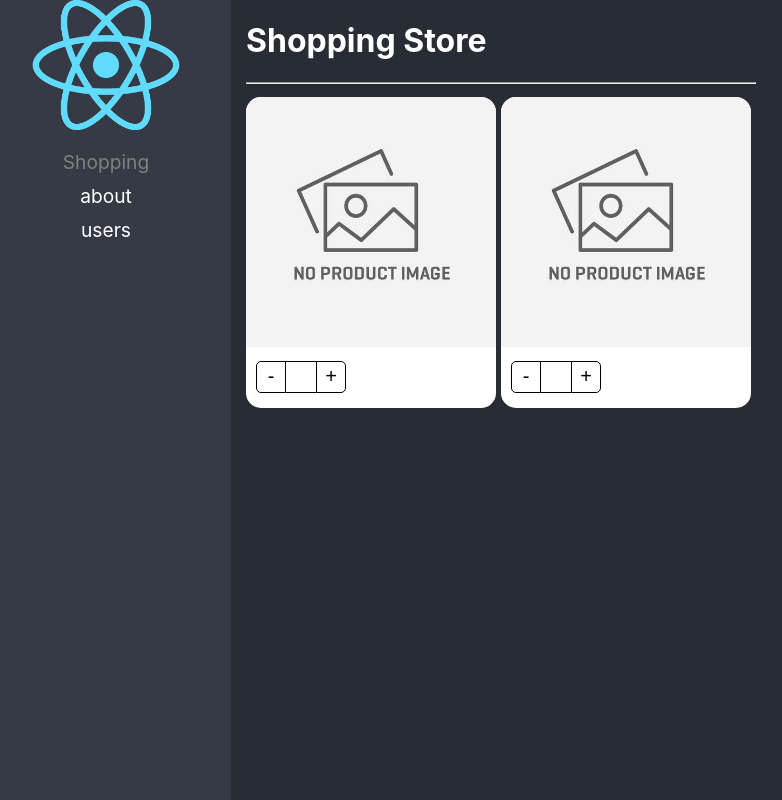
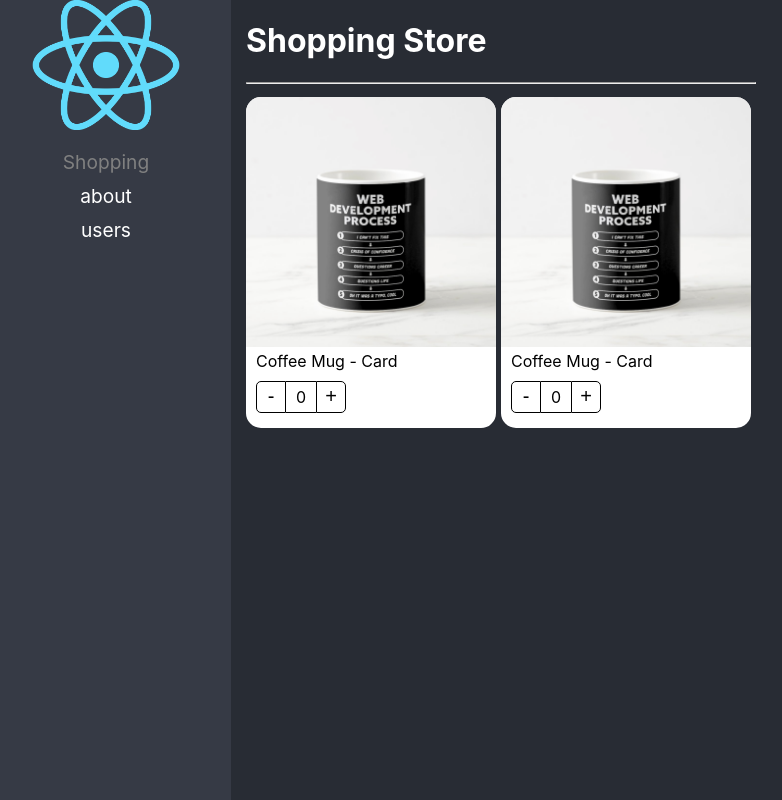
Before and after one commit to EricRusinque/react-app-adv, a React (Vite) app: page / in a window 1280 px wide. Shown: the whole page, without its empty margins (19-801 px from the left). Built offline with nearby package versions, Linux system fonts and the light colour scheme.

Commit message:
Compound Pattern tercer paso

```diff
--- a/src/02-component-patterns/components/ProductCard.tsx
+++ b/src/02-component-patterns/components/ProductCard.tsx
@@ -1,6 +1,6 @@
 import styles from "../styles/styles.module.css";
 import noImage from "../assets/no-image.jpg"
-import { ReactElement, useState } from "react";
+import { createContext, ReactElement, useContext, useState } from "react";
 import { useProduct } from '../hooks/useProduct';
 
 interface Props {
@@ -15,28 +15,56 @@ interface Product {
     img?: string;
 }
 
+interface ProductContextProps {
+    counter: number;
+    increaseBy: ( value: number) => void;
+    product: Product
+
+}
+
+const ProductContext = createContext({} as ProductContextProps);
+const { Provider } = ProductContext;
+
 
 export const ProductImage = ({ img = '' }) => {
+
+    const { product } = useContext( ProductContext );
+    let imgToShow: string;
+
+    if( img ) {
+        imgToShow = img;
+
+    } else if ( product.img ) {
+        imgToShow = product.img
+    } else {
+        imgToShow = noImage
+    }
+
     return (
 
-        <img className={ styles.productImg } src={ img ? img : noImage } alt="Product Img"/>
+        <img className={ styles.productImg } src={ imgToShow } alt="Product Img"/>
 
     );
 }
 
 export const ProductTitle = ({ title }: { title: string}) => {
 
+    const { product } = useContext( ProductContext );
+
+
     return (
-        <span className={ styles.productDescription}> { title }</span>
+        <span className={ styles.productDescription}> { title ? title : product.title  }</span>
     )
 }
 
 interface ProductButtonsProps {
-    increaseBy: (value: number) => void;
     counter: number;
+    increaseBy: ( value: number) => void;
 }
 
-export const ProductButtons = ({ increaseBy, counter }: ProductButtonsProps ) => {
+export const ProductButtons = () => {
+
+    const { increaseBy, counter} = useContext( ProductContext );
 
     return (
         <div className={styles.buttonsContainer }>
@@ -65,6 +93,11 @@ export const ProductCard = ({ product, children }:Props ) => {
     const { counter, increaseBy} = useProduct();
 
     return (
+        <Provider value={{
+            counter,
+            increaseBy,
+            product
+        }}>
             <div className={ styles.productCard }>
 
                 {
@@ -85,6 +118,7 @@ export const ProductCard = ({ product, children }:Props ) => {
                 /> */}
 
             </div>
+        </Provider>
   )
 }
 
```
Lines whose indentation alone changed are shown as unchanged.
